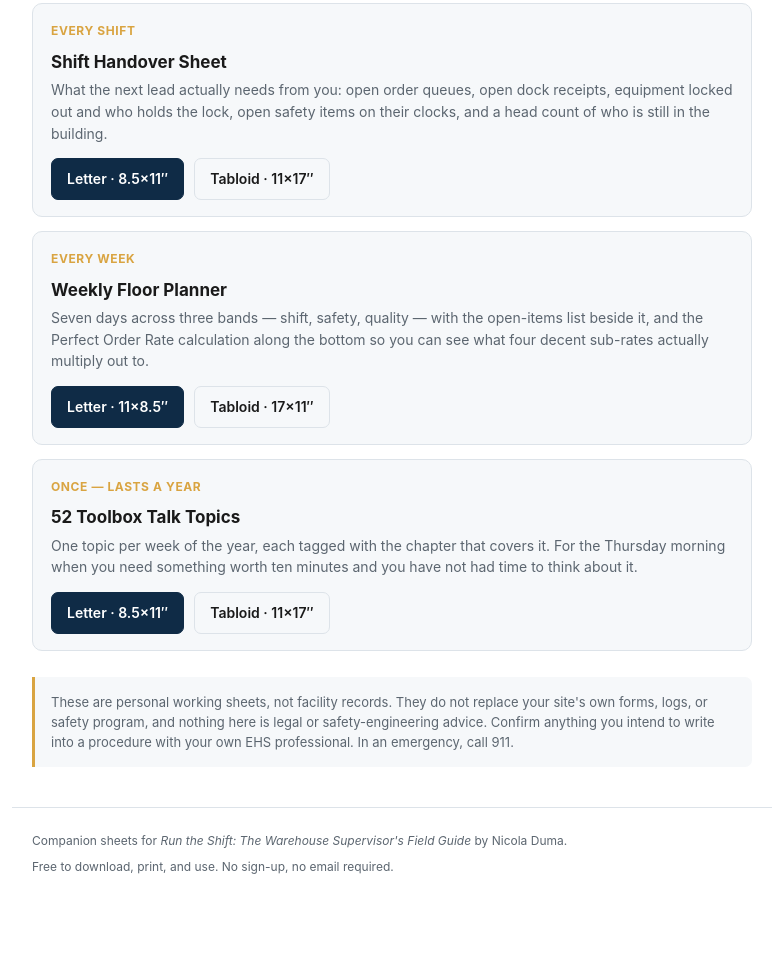
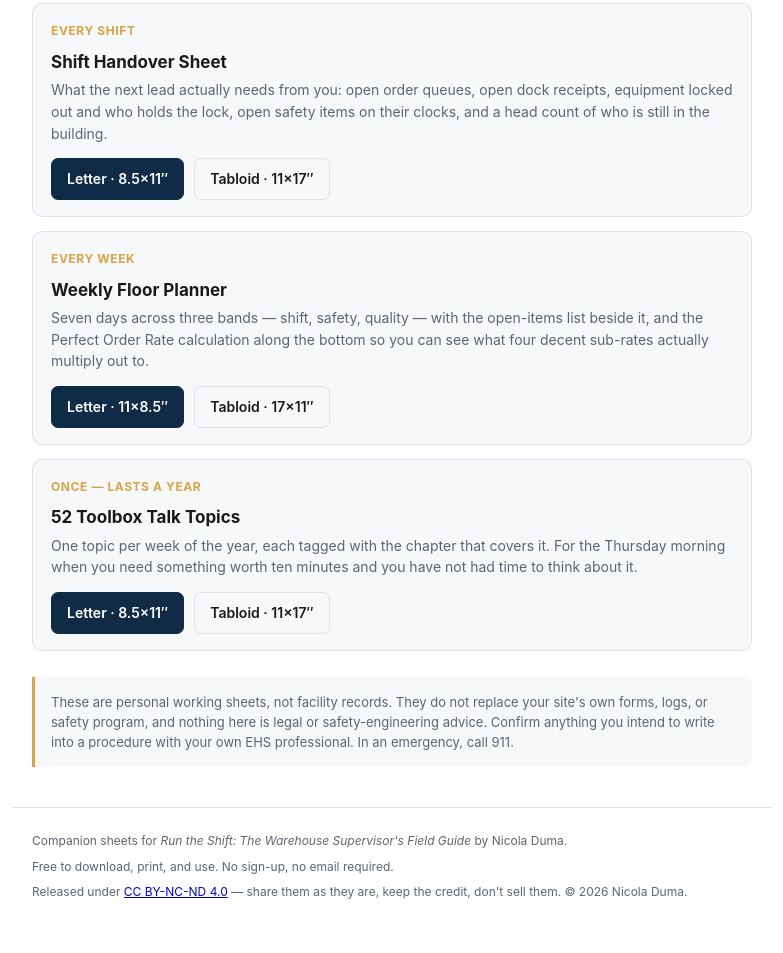
Before and after one commit to nicola-duma/run-the-shift, a plain HTML site: page index.html in a window 1280 px wide. Shown: the part 256-1209 px from the top of the page, without its empty margins (248-1031 px from the left). Before the commit the page ends 1183 px from the top, so only its background shows below. Drawn offline with Linux system fonts and the light colour scheme.

Commit message:
Licenza CC BY-NC-ND 4.0 su schede e pagina
Senza un LICENSE valeva il copyright pieno per default: nessuno poteva
ridistribuire i PDF. Ma la diffusione delle 52 Toolbox Talk Topics si regge
proprio sulla lista fotografata e girata nel gruppo dei lead — la licenza
implicita contraddiceva il canale su cui il kit conta.

BY-NC-ND permette la copia verbatim (il giro fra i lead) e blocca rivendita e
versioni modificate. Testo scaricato verbatim da creativecommons.org, non
riscritto: una licenza approssimativa e' peggio di nessuna licenza.

Co-Authored-By: Claude Opus 5 <noreply@anthropic.com>

```diff
--- a/index.html
+++ b/index.html
@@ -119,6 +119,7 @@
 <footer>
   <p>Companion sheets for <em>Run the Shift: The Warehouse Supervisor's Field Guide</em> by Nicola Duma.</p>
   <p>Free to download, print, and use. No sign-up, no email required.</p>
+  <p>Released under <a href="https://creativecommons.org/licenses/by-nc-nd/4.0/" rel="license">CC BY-NC-ND 4.0</a> &mdash; share them as they are, keep the credit, don't sell them. &copy; 2026 Nicola Duma.</p>
 </footer>
 
 </body>
```
Also changed, not shown: 2 other files.
